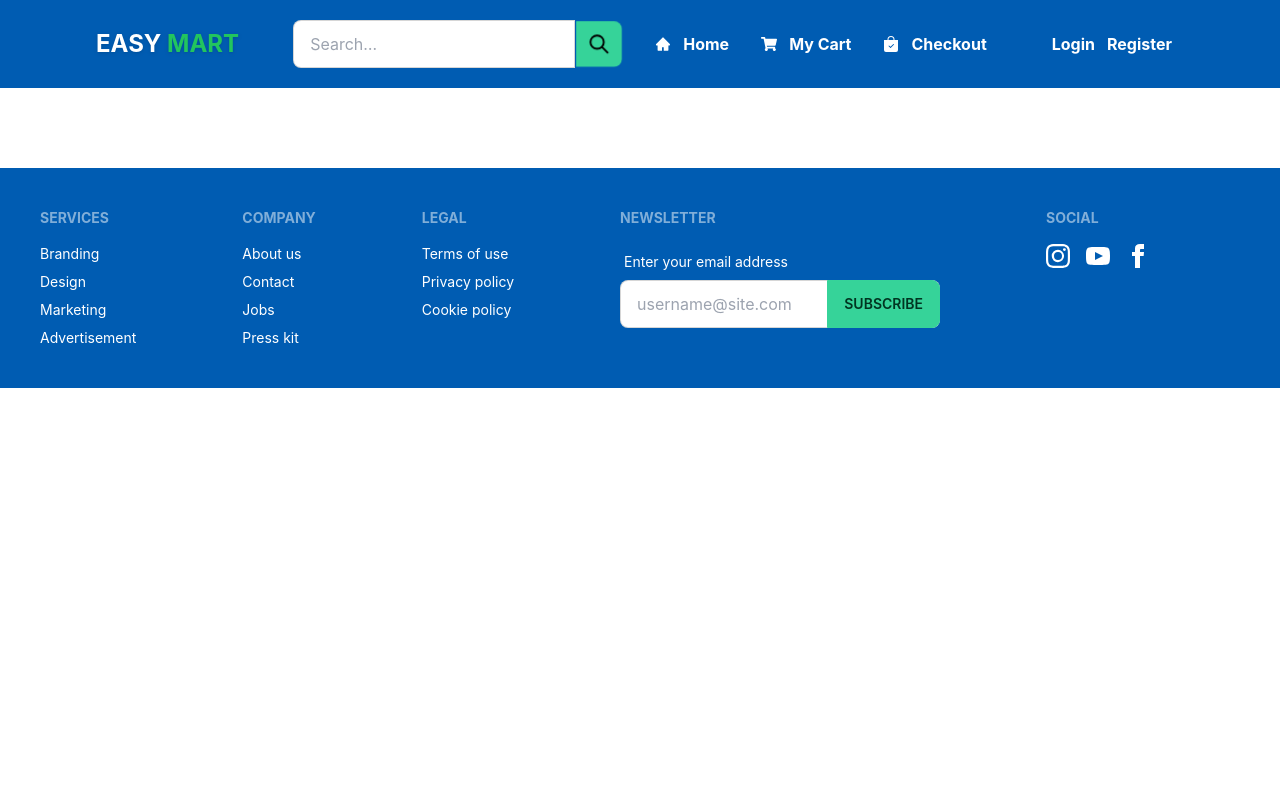
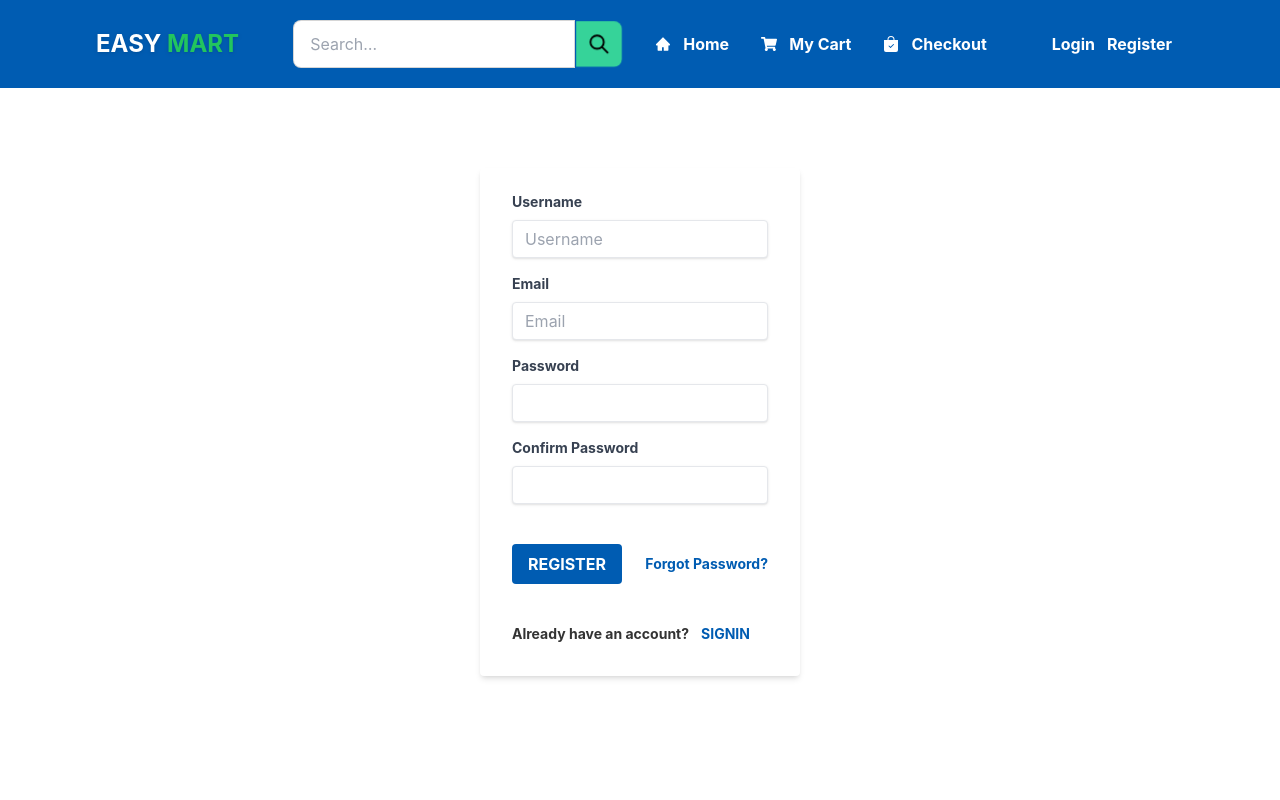
Before and after one commit to MAYINUDDINDIU/EasyMart-runtime-terror-frontend, a React (Create React App) app: page /register in a window 1280 px wide. Shown: the top 800 px of the page. Built offline with nearby package versions, Linux system fonts and the light colour scheme.

Commit message:
Register & Login form added

```diff
--- a/src/App.js
+++ b/src/App.js
@@ -1,27 +1,28 @@
-import './App.css';
-import { Route, Routes } from 'react-router-dom';
-import Navbar from './Pages/Shared/Navbar';
-import Home from './Pages/Home/Home';
-import CarouselSlider from './componets/CarouselSlider/CarouselSlider';
-import Footer from './Pages/Shared/Footer';
-import Contact from './component/ContactUs/Contact';
-import { ToastContainer } from 'react-toastify';
-import 'react-toastify/dist/ReactToastify.css';
+import "./App.css";
+import { Route, Routes } from "react-router-dom";
+import Navbar from "./Pages/Shared/Navbar";
+import Home from "./Pages/Home/Home";
+import CarouselSlider from "./componets/CarouselSlider/CarouselSlider";
+import Footer from "./Pages/Shared/Footer";
+import Contact from "./component/ContactUs/Contact";
+import { ToastContainer } from "react-toastify";
+import "react-toastify/dist/ReactToastify.css";
+import Register from "./componets/Register/Register";
+import Login from "./componets/Login/Login";
 
-
-
-
-function App () {
+function App() {
   return (
     <div className="App">
-
       <Navbar></Navbar>
       <Routes>
-        <Route path='/' element={<Home></Home>} >Home</Route>
-        <Route path='/contact' element={<Contact/>} ></Route>
+        <Route path="/" element={<Home></Home>}>
+          Home
+        </Route>
+        <Route path="/contact" element={<Contact />}></Route>
+        <Route path="/register" element={<Register></Register>}></Route>
+        <Route path="/login" element={<Login></Login>}></Route>
+      </Routes>
 
-      </Routes>
-      {/* <CarouselSlider></CarouselSlider> */}
       <Footer></Footer>
       <ToastContainer />
     </div>
--- a/src/Pages/Shared/Navbar.js
+++ b/src/Pages/Shared/Navbar.js
@@ -92,7 +92,7 @@ const Navbar = () => {
         <Link to="/login" className="text-white font-bold mr-3">
           Login
         </Link>
-        <Link to="/login" className="text-white font-bold mr-3">
+        <Link to="/register" className="text-white font-bold mr-3">
           Register
         </Link>
       </div>
--- /dev/null
+++ b/src/componets/Login/Login.js
@@ -0,0 +1,64 @@
+import React from "react";
+import { useForm } from "react-hook-form";
+import { Link } from "react-router-dom";
+const Login = () => {
+  const { register, handleSubmit } = useForm();
+  const onSubmit = (data) => console.log(data);
+  return (
+    <div className="h-screen mt-20">
+      <div className="flex justify-center">
+        <form
+          onSubmit={handleSubmit(onSubmit)}
+          className="bg-white shadow-md rounded px-8 pt-6 pb-8 mb-4 w-full max-w-xs"
+        >
+          <label
+            class="block text-gray-700 text-sm font-bold mb-2 text-left mt-4"
+            for="username"
+          >
+            Email
+          </label>
+          <input
+            {...register("email", { required: true })}
+            className="shadow appearance-none border rounded w-full py-2 px-3 text-gray-700 leading-tight focus:outline-none focus:shadow-outline"
+            type="email"
+            placeholder="Email"
+          />
+          <label
+            class="block text-gray-700 text-sm font-bold mb-2 text-left mt-4"
+            for="username"
+          >
+            Password
+          </label>
+          <input
+            type="password"
+            className="shadow appearance-none border rounded w-full py-2 px-3 text-gray-700 leading-tight focus:outline-none focus:shadow-outline"
+            {...register("password", { required: true })}
+          />
+
+          <div class="flex items-center justify-between mt-10">
+            <button
+              class="bg-[#005cb2] hover:bg-blue-500 text-white font-bold py-2 px-4 rounded focus:outline-none focus:shadow-outline uppercase"
+              type="submit"
+            >
+              Signin
+            </button>
+            <Link
+              class="inline-block align-baseline font-bold text-sm text-[#005cb2] hover:text-blue-500"
+              to="#"
+            >
+              Forgot Password?
+            </Link>
+          </div>
+          <p class=" font-bold text-sm text-left mt-10" to="/login">
+            Don't have an account?
+            <Link to="/register" className="text-[#005cb2] mx-3 uppercase">
+              Register
+            </Link>
+          </p>
+        </form>
+      </div>
+    </div>
+  );
+};
+
+export default Login;
--- /dev/null
+++ b/src/componets/Register/Register.js
@@ -0,0 +1,88 @@
+import React from "react";
+import { useForm } from "react-hook-form";
+import { Link } from "react-router-dom";
+
+const Register = () => {
+  const { register, handleSubmit } = useForm();
+  const onSubmit = (data) => console.log(data);
+  return (
+    <div className="h-screen mt-20">
+      <div className="flex justify-center">
+        <form
+          onSubmit={handleSubmit(onSubmit)}
+          className="bg-white shadow-md rounded px-8 pt-6 pb-8 mb-4 w-full max-w-xs"
+        >
+          {" "}
+          <label
+            class="block text-gray-700 text-sm font-bold mb-2 text-left"
+            for="username"
+          >
+            Username
+          </label>
+          <input
+            {...register("firstName", { required: true })}
+            className="shadow appearance-none border rounded w-full py-2 px-3 text-gray-700 leading-tight focus:outline-none focus:shadow-outline"
+            type="text"
+            placeholder="Username"
+          />
+          <label
+            class="block text-gray-700 text-sm font-bold mb-2 text-left mt-4"
+            for="username"
+          >
+            Email
+          </label>
+          <input
+            {...register("email", { required: true })}
+            className="shadow appearance-none border rounded w-full py-2 px-3 text-gray-700 leading-tight focus:outline-none focus:shadow-outline"
+            type="email"
+            placeholder="Email"
+          />
+          <label
+            class="block text-gray-700 text-sm font-bold mb-2 text-left mt-4"
+            for="username"
+          >
+            Password
+          </label>
+          <input
+            type="password"
+            className="shadow appearance-none border rounded w-full py-2 px-3 text-gray-700 leading-tight focus:outline-none focus:shadow-outline"
+            {...register("password", { required: true })}
+          />
+          <label
+            class="block text-gray-700 text-sm font-bold mb-2 text-left mt-4"
+            for="username"
+          >
+            Confirm Password
+          </label>
+          <input
+            type="password"
+            className="shadow appearance-none border rounded w-full py-2 px-3 text-gray-700 leading-tight focus:outline-none focus:shadow-outline"
+            {...register("cpassword", { required: true })}
+          />
+          <div class="flex items-center justify-between mt-10">
+            <button
+              class="bg-[#005cb2] hover:bg-blue-500 text-white font-bold py-2 px-4 rounded focus:outline-none focus:shadow-outline uppercase"
+              type="submit"
+            >
+              Register
+            </button>
+            <Link
+              class="inline-block align-baseline font-bold text-sm text-[#005cb2] hover:text-blue-500"
+              to="#"
+            >
+              Forgot Password?
+            </Link>
+          </div>
+          <p class=" font-bold text-sm text-left mt-10" to="/login">
+            Already have an account?
+            <Link to="/login" className="text-[#005cb2] mx-3 uppercase">
+              SignIn
+            </Link>
+          </p>
+        </form>
+      </div>
+    </div>
+  );
+};
+
+export default Register;
```
